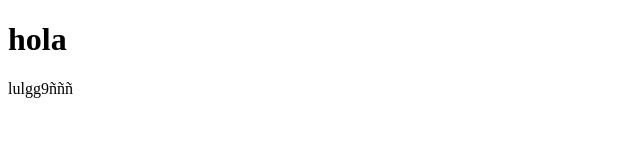
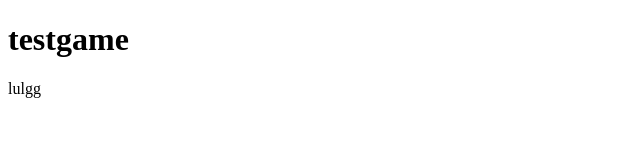
Before and after one commit to sepuuu/paginaweb, a plain HTML site: page index.html in a window 1280 px wide. Shown: the whole page, without its empty margins (0-640 px from the left). Drawn offline with Linux system fonts and the light colour scheme.

Commit message:
Update index.html

```diff
--- a/index.html
+++ b/index.html
@@ -6,7 +6,7 @@
 	<title>mi pagina web
 	</title>
 	<h1>
-		hola
+		testgame
 	</h1>
 </head>
 
@@ -15,7 +15,7 @@
 <body>
 <p>
 
-	lulgg9ñññ
+	lulgg
 
 
 </p>
```
